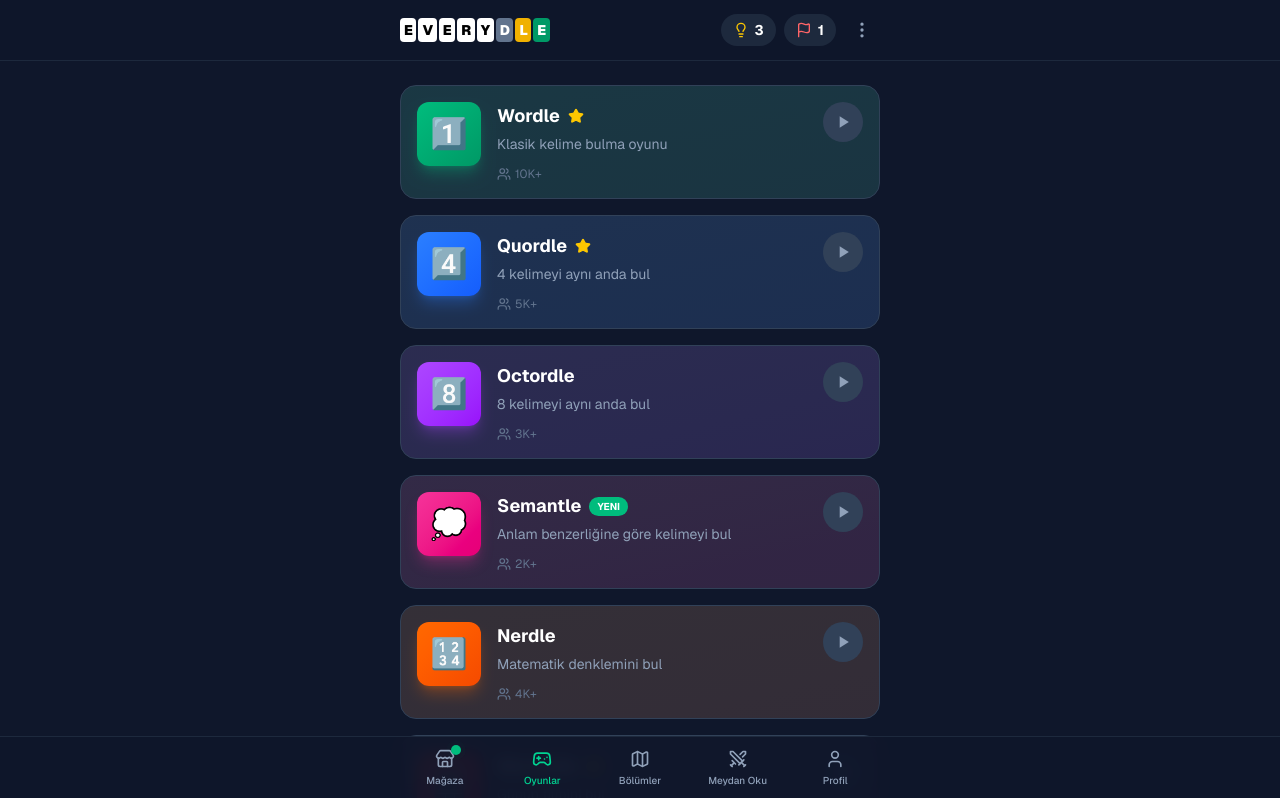
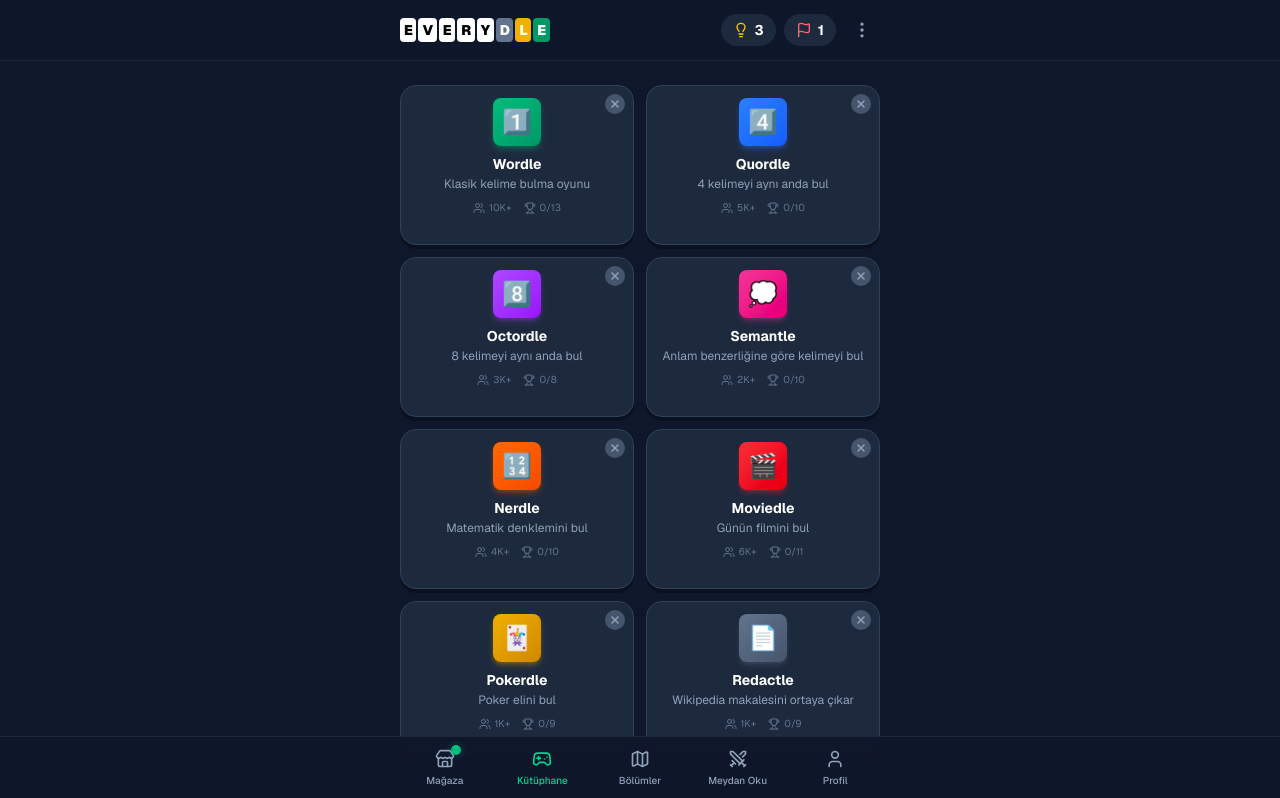
Before and after one commit to selimdilsadercan/wordle-like-games, a Next.js app: page /games in a window 1280 px wide. Shown: the top 798 px of the page. Built offline with nearby package versions, Linux system fonts and the light colour scheme.

Commit message:
added games page

```diff
--- a/app/games/page.tsx
+++ b/app/games/page.tsx
@@ -1,10 +1,14 @@
 "use client";
 
+import { useState, useEffect } from "react";
 import Link from "next/link";
-import { Star, Users } from "lucide-react";
+import { Check, Users, Trophy, X } from "lucide-react";
 import AppBar from "@/components/AppBar";
 import Header from "@/components/Header";
 import gamesData from "@/data/games.json";
+import levelsData from "@/data/levels.json";
+import { getCompletedGamesToday } from "@/lib/dailyCompletion";
+import { getLevelProgress } from "@/lib/levelProgress";
 
 // Game type
 interface Game {
@@ -21,24 +25,37 @@
   isPopular: boolean;
 }
 
+interface Level {
+  id: number;
+  gameId?: string;
+  type: string;
+}
+
 // Get games array from JSON
 const games = Object.values(gamesData.games) as Game[];
+const levels = levelsData.levels as Level[];
 
-// Difficulty badge color
-function getDifficultyColor(difficulty: string) {
-  switch (difficulty) {
-    case "Kolay":
-      return "bg-emerald-500/20 text-emerald-400";
-    case "Orta":
-      return "bg-yellow-500/20 text-yellow-400";
-    case "Zor":
-      return "bg-red-500/20 text-red-400";
-    default:
-      return "bg-slate-500/20 text-slate-400";
+// Count total levels for each game
+function getTotalLevelsForGame(gameId: string): number {
+  return levels.filter(level => level.gameId === gameId).length;
 }
+
+// Count completed levels for each game
+function getCompletedLevelsForGame(gameId: string, completedLevelIds: number[]): number {
+  const gameLevels = levels.filter(level => level.gameId === gameId);
+  return gameLevels.filter(level => completedLevelIds.includes(level.id)).length;
 }
 
 export default function GamesPage() {
+  const [completedGames, setCompletedGames] = useState<string[]>([]);
+  const [completedLevelIds, setCompletedLevelIds] = useState<number[]>([]);
+
+  useEffect(() => {
+    setCompletedGames(getCompletedGamesToday());
+    const progress = getLevelProgress();
+    setCompletedLevelIds(progress.completedLevels);
+  }, []);
+
   return (
     <div className="min-h-screen bg-slate-900">
       {/* Header */}
@@ -47,9 +64,14 @@
       {/* Games Grid */}
       <main className="max-w-lg mx-auto px-4 py-6">
 
-        {/* Games List */}
-        <div className="space-y-4">
-          {games.map((game) => (
+        {/* 2x4 Games Grid */}
+        <div className="grid grid-cols-2 gap-3">
+          {games.map((game) => {
+            const isCompleted = completedGames.includes(game.id);
+            const totalLevels = getTotalLevelsForGame(game.id);
+            const completedLevels = getCompletedLevelsForGame(game.id, completedLevelIds);
+
+            return (
               <Link
                 key={game.id}
                 href={`/games/${game.id}`}
@@ -57,70 +79,68 @@
               >
                 <div
                   className={`
-                  relative overflow-hidden rounded-2xl bg-slate-800 border border-slate-700
-                  hover:border-slate-600 transition-all duration-300
-                  hover:scale-[1.02] hover:shadow-xl ${game.shadowColor}
+                    relative overflow-hidden rounded-2xl bg-slate-800
+                    border border-slate-700
+                    shadow-[0_4px_0_0_rgba(0,0,0,0.3)]
+                    hover:shadow-[0_2px_0_0_rgba(0,0,0,0.3)]
+                    active:shadow-[0_1px_0_0_rgba(0,0,0,0.3)]
+                    transform hover:translate-y-1 active:translate-y-2
+                    transition-all duration-150 ease-out
+                    p-3 h-40 cursor-pointer
                   `}
                 >
-                {/* Background Gradient */}
-                <div
-                  className={`absolute inset-0 bg-gradient-to-br ${game.color} opacity-10 group-hover:opacity-20 transition-opacity`}
-                />
+                  {/* Completed Check or X */}
+                  {isCompleted ? (
+                    <div className="absolute top-2 right-2 w-5 h-5 rounded-full bg-emerald-500 flex items-center justify-center z-10">
+                      <Check className="w-3 h-3 text-white" strokeWidth={3} />
+                    </div>
+                  ) : (
+                    <div className="absolute top-2 right-2 w-5 h-5 rounded-full bg-slate-600 flex items-center justify-center z-10">
+                      <X className="w-3 h-3 text-slate-400" strokeWidth={3} />
+                    </div>
+                  )}
 
-                <div className="relative p-4">
-                  <div className="flex items-start gap-4">
+                  <div className="flex flex-col items-center text-center">
                     {/* Icon */}
                     <div
                       className={`
-                        w-16 h-16 rounded-xl bg-gradient-to-br ${game.color}
-                        flex items-center justify-center text-3xl
-                        shadow-lg ${game.shadowColor}
+                        w-12 h-12 rounded-lg bg-gradient-to-br ${game.color}
+                        flex items-center justify-center text-2xl mb-2
+                        shadow-md ${game.shadowColor}
                       `}
                     >
                       {game.icon}
                     </div>
 
-                    {/* Content */}
-                    <div className="flex-1 min-w-0">
-                      <div className="flex items-center gap-2 mb-1">
-                        <h3 className="text-lg font-bold text-white">
+                    {/* Name */}
+                    <h3 className="text-sm font-bold text-white mb-0.5">
                       {game.name}
                     </h3>
-                        {game.isNew && (
-                          <span className="px-2 py-0.5 bg-emerald-500 text-white text-[10px] font-bold rounded-full uppercase">
-                            Yeni
-                          </span>
-                        )}
-                        {game.isPopular && (
-                          <Star className="w-4 h-4 text-yellow-400 fill-yellow-400" />
-                        )}
-                      </div>
-                      <p className="text-sm text-slate-400 mb-3">
+
+                    {/* Description */}
+                    <p className="text-xs text-slate-400 line-clamp-2 mb-2">
                       {game.description}
                     </p>
 
-                      {/* Tags */}
-                      <div className="flex items-center gap-1 text-slate-500 text-xs">
-                        <Users className="w-3.5 h-3.5" />
+                    {/* Stats Row */}
+                    <div className="flex items-center gap-3 text-[10px]">
+                      {/* Players count */}
+                      <div className="flex items-center gap-1 text-slate-500">
+                        <Users className="w-3 h-3" />
                         <span>{game.players}</span>
                       </div>
-                    </div>
 
-                    {/* Play Arrow */}
-                    <div className="flex items-center justify-center w-10 h-10 rounded-full bg-slate-700 group-hover:bg-emerald-500 transition-colors">
-                      <svg
-                        className="w-5 h-5 text-slate-400 group-hover:text-white transition-colors"
-                        fill="currentColor"
-                        viewBox="0 0 24 24"
-                      >
-                        <path d="M8 5v14l11-7z" />
-                      </svg>
+                      {/* Completed levels */}
+                      <div className="flex items-center gap-1 text-slate-500">
+                        <Trophy className="w-3 h-3" />
+                        <span>{completedLevels}/{totalLevels}</span>
                       </div>
                     </div>
                   </div>
                 </div>
               </Link>
-          ))}
+            );
+          })}
         </div>
 
         {/* Bottom Padding for AppBar */}
--- a/app/games/wordle/page.tsx
+++ b/app/games/wordle/page.tsx
@@ -16,6 +16,7 @@
 import HowToPlayModal from "./HowToPlayModal";
 import PreviousGamesModal from "./PreviousGamesModal";
 import { completeLevel, getCurrentLevel } from "@/lib/levelProgress";
+import { markGameCompleted } from "@/lib/dailyCompletion";
 
 type LetterState = "correct" | "present" | "absent" | "empty";
 
@@ -182,6 +183,13 @@
       setLevelCompleted(true);
     }
   }, [gameState, mode, levelId, levelCompleted]);
+
+  // Oyun kazanıldığında günlük tamamlamayı işaretle (tüm modlarda)
+  useEffect(() => {
+    if (gameState === "won") {
+      markGameCompleted("wordle");
+    }
+  }, [gameState]);
 
   const isInitialMount = useRef(true);
 
--- a/app/page.tsx
+++ b/app/page.tsx
@@ -89,10 +89,15 @@
       {/* Level Button */}
       <div
         className={`
-          relative w-16 h-16 md:w-20 md:h-20 rounded-full border-4 border-b-8
-          flex items-center justify-center transition-all duration-300
+          relative w-16 h-16 md:w-20 md:h-20 rounded-full border-4 border-b-[6px]
+          flex items-center justify-center
           ${getLevelButtonStyle(dynamicStatus, level.type)}
-          ${!isLocked ? "hover:scale-110 cursor-pointer" : ""}
+          ${!isLocked ? `
+            cursor-pointer
+            hover:border-b-4 hover:translate-y-0.5
+            active:border-b-2 active:translate-y-1
+            transition-all duration-100 ease-out
+          ` : ""}
         `}
         onClick={onClick}
       >
--- a/components/AppBar.tsx
+++ b/components/AppBar.tsx
@@ -20,7 +20,7 @@
   {
     href: "/games",
     page: "games" as PageType,
-    label: "Oyunlar",
+    label: "Kütüphane",
     icon: Gamepad2,
   },
   {
--- /dev/null
+++ b/lib/dailyCompletion.ts
@@ -0,0 +1,68 @@
+// Daily game completion tracking using localStorage
+
+const DAILY_COMPLETION_KEY = "everydle_daily_completion";
+
+export interface DailyCompletion {
+  date: string; // YYYY-MM-DD format
+  completedGames: string[]; // Array of game IDs
+}
+
+// Get today's date in YYYY-MM-DD format
+function getTodayDate(): string {
+  const today = new Date();
+  return today.toISOString().split('T')[0];
+}
+
+// Get daily completion data
+export function getDailyCompletion(): DailyCompletion {
+  if (typeof window === "undefined") {
+    return { date: getTodayDate(), completedGames: [] };
+  }
+
+  const stored = localStorage.getItem(DAILY_COMPLETION_KEY);
+  if (!stored) {
+    return { date: getTodayDate(), completedGames: [] };
+  }
+
+  try {
+    const data: DailyCompletion = JSON.parse(stored);
+
+    // Reset if it's a new day
+    if (data.date !== getTodayDate()) {
+      return { date: getTodayDate(), completedGames: [] };
+    }
+
+    return data;
+  } catch {
+    return { date: getTodayDate(), completedGames: [] };
+  }
+}
+
+// Mark a game as completed for today
+export function markGameCompleted(gameId: string): void {
+  if (typeof window === "undefined") return;
+
+  const completion = getDailyCompletion();
+
+  if (!completion.completedGames.includes(gameId)) {
+    completion.completedGames.push(gameId);
+    completion.date = getTodayDate();
+    localStorage.setItem(DAILY_COMPLETION_KEY, JSON.stringify(completion));
+  }
+}
+
+// Check if a game is completed today
+export function isGameCompletedToday(gameId: string): boolean {
+  const completion = getDailyCompletion();
+  return completion.completedGames.includes(gameId);
+}
+
+// Get all completed games for today
+export function getCompletedGamesToday(): string[] {
+  return getDailyCompletion().completedGames;
+}
+
+// Get completion count for today
+export function getTodayCompletionCount(): number {
+  return getDailyCompletion().completedGames.length;
+}
```
Lines whose indentation alone changed are shown as unchanged.
